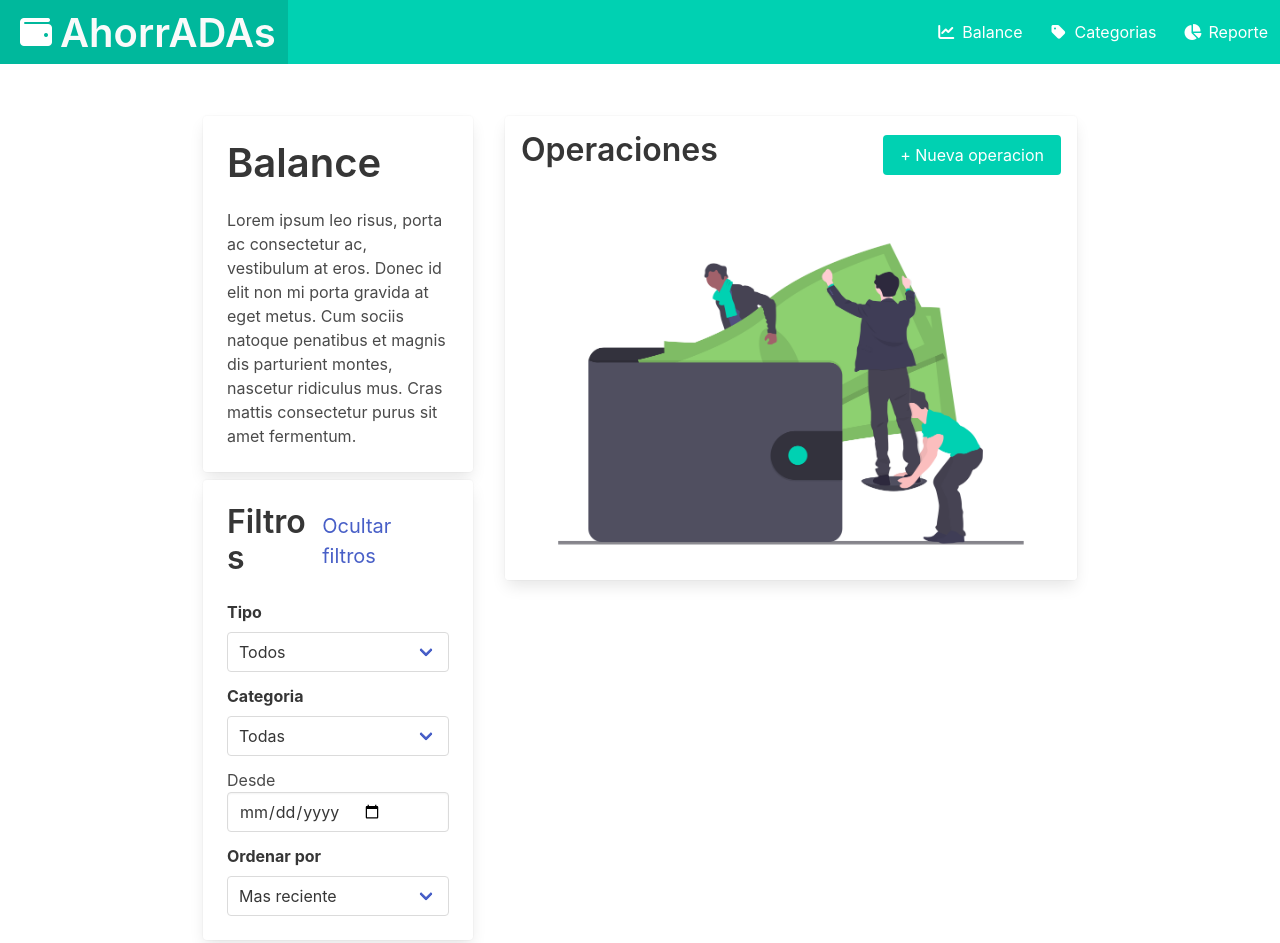
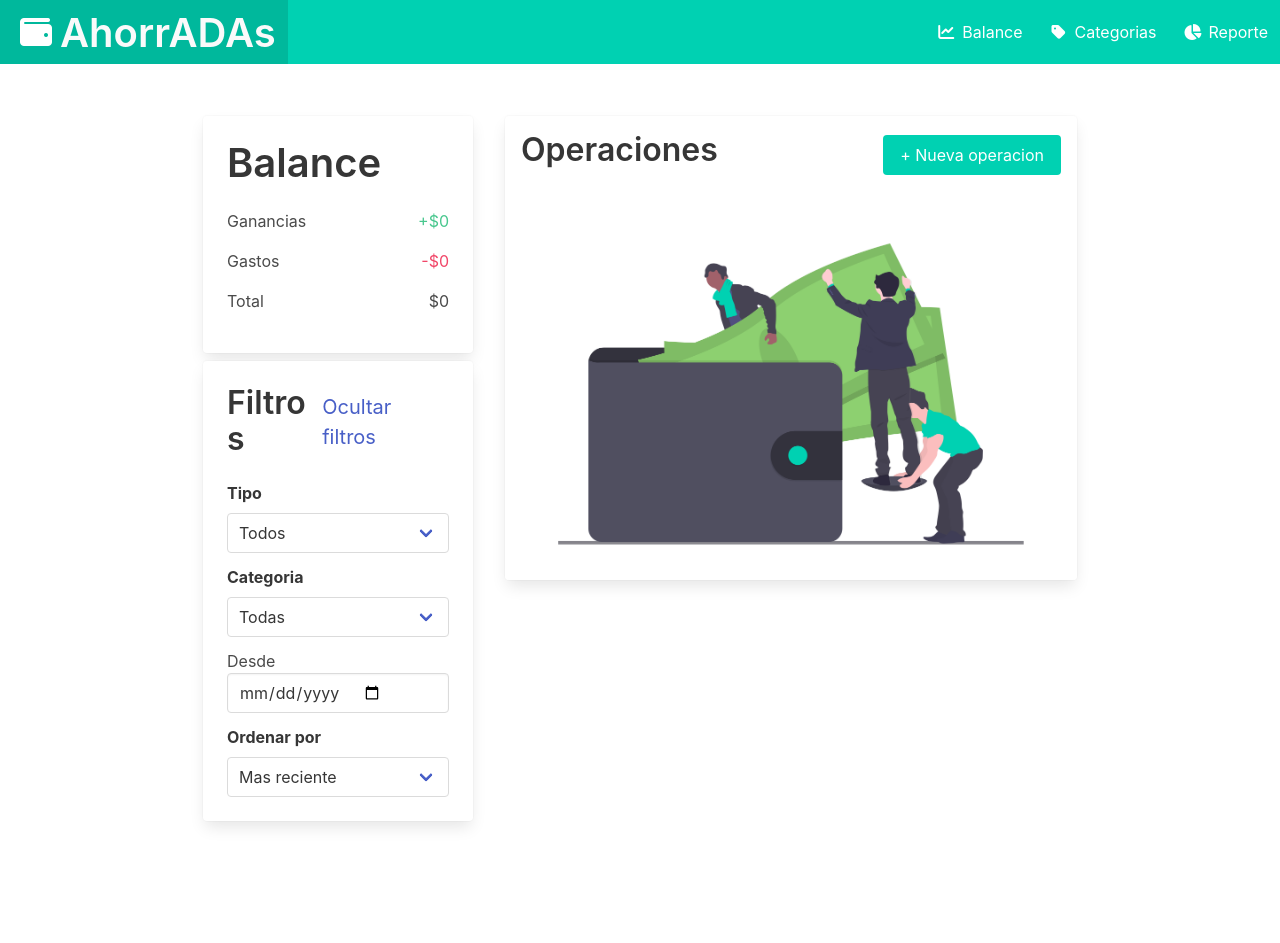
Before and after one commit to diamelagiardini/ahorrADAs, a plain HTML site: page index.html in a window 1280 px wide. Shown: the top 943 px of the page. After the commit the page ends 873 px from the top, so only its background shows below. Drawn offline with nearby package versions, Linux system fonts and the light colour scheme.

Commit message:
agregue card de balance

```diff
--- a/index.html
+++ b/index.html
@@ -66,11 +66,18 @@
                         <div class="card-content">
                             <div class="content">
                                 <h2 class="title is-2">Balance</h2>
-                                Lorem ipsum leo risus, porta ac consectetur ac, vestibulum at eros. Donec id elit non mi
-                                porta
-                                gravida at eget metus. Cum sociis natoque penatibus et magnis dis parturient montes,
-                                nascetur
-                                ridiculus mus. Cras mattis consectetur purus sit amet fermentum.
+                                <div class="is-flex is-justify-content-space-between is-align-items-baseline">
+                                    <p>Ganancias</p>
+                                    <p class="has-text-success">+$0</p>
+                                </div>
+                                <div class="is-flex is-justify-content-space-between is-align-items-baseline">
+                                    <p>Gastos</p>
+                                    <p class="has-text-danger">-$0</p>
+                                </div>
+                                <div class="is-flex is-justify-content-space-between is-align-items-baseline">
+                                    <p>Total</p>
+                                    <p>$0</p>
+                                </div>
                             </div>
                         </div>
                     </div>
```
